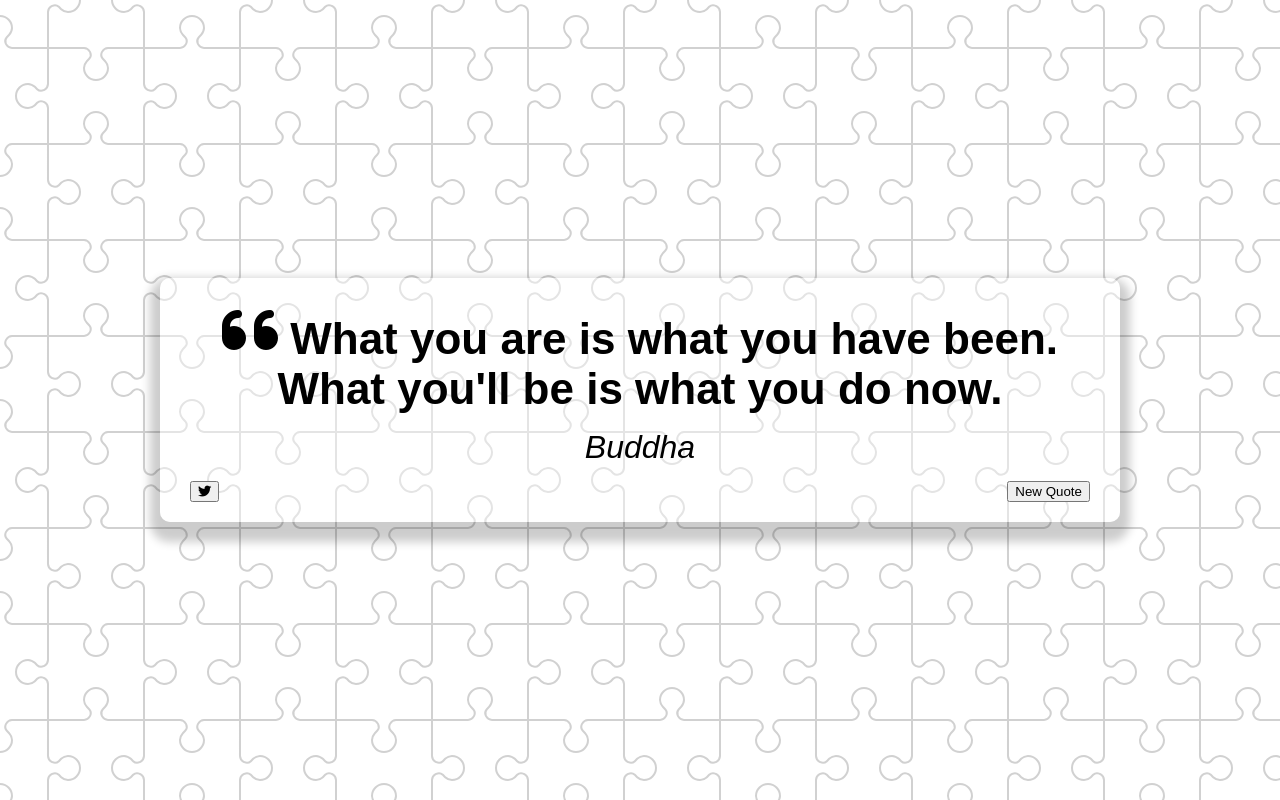
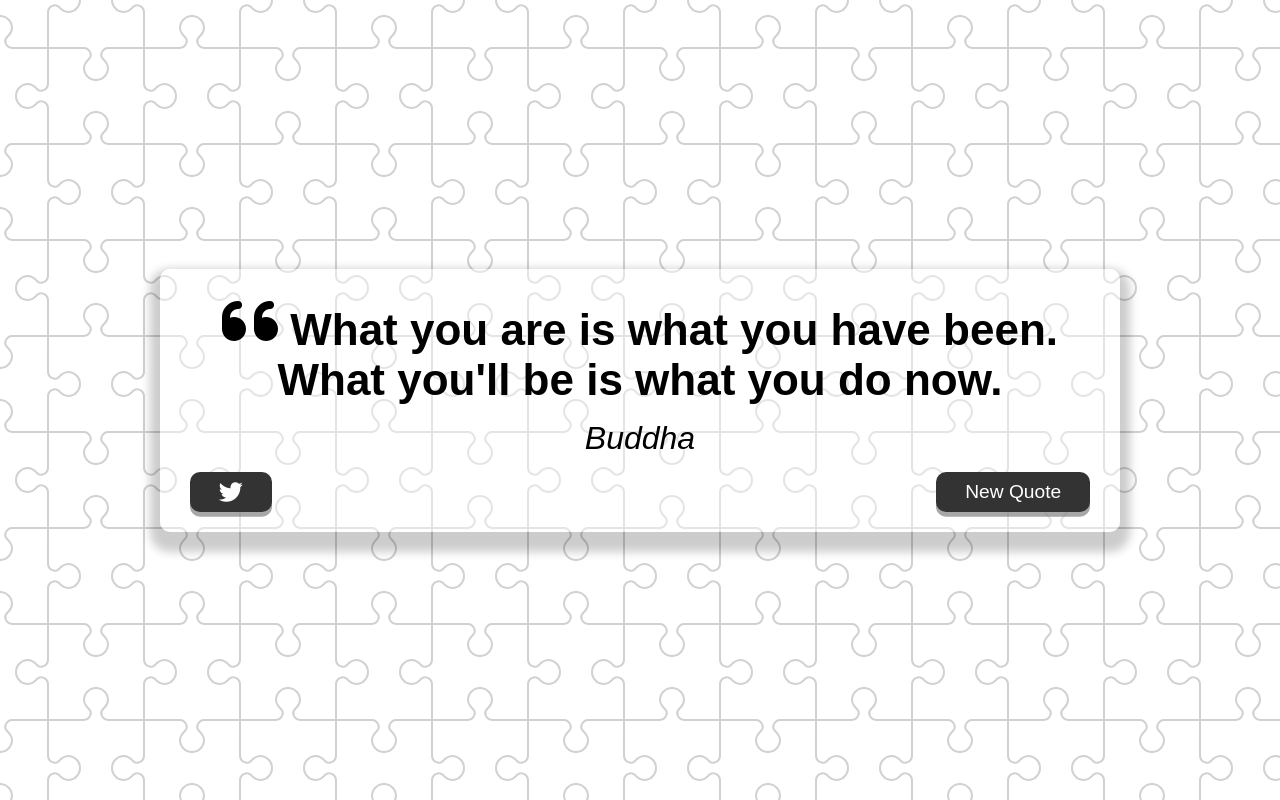
Before and after one commit to lenilsamuel/QuoteGenerator, a plain HTML site: page index.html in a window 1280 px wide. Drawn offline with Linux system fonts and the light colour scheme.

Commit message:
add styling to buttons

```diff
--- a/style.css
+++ b/style.css
@@ -49,6 +49,36 @@ body {
   justify-content: space-between;
 }
 
+button {
+  cursor: pointer;
+  font-size: 1.2rem;
+  height: 2.5rem;
+  border: none;
+  border-radius: 10px;
+  color: #ffffff;
+  background: #333;
+  outline: none;
+  padding: 0.5rem 1.8rem;
+  box-shadow: 0 0.3rem rgba(121, 121, 121,0.65);
+}
+
+button:hover {
+  filter: brightness(110%);
+}
+
+button:active {
+  transform: translate(0, 0.3rem);
+  box-shadow: 0 0.1rem rgba(255, 255, 255, 0.65);
+}
+
+.twitter-button:hover {
+  color: #38a1f3;
+}
+
+.fa-twitter {
+  font-size: 1.5rem;
+}
+
 /* Media Query: Tablet or Smaller */
 
 @media screen and (max-width: 1000px) {
```
